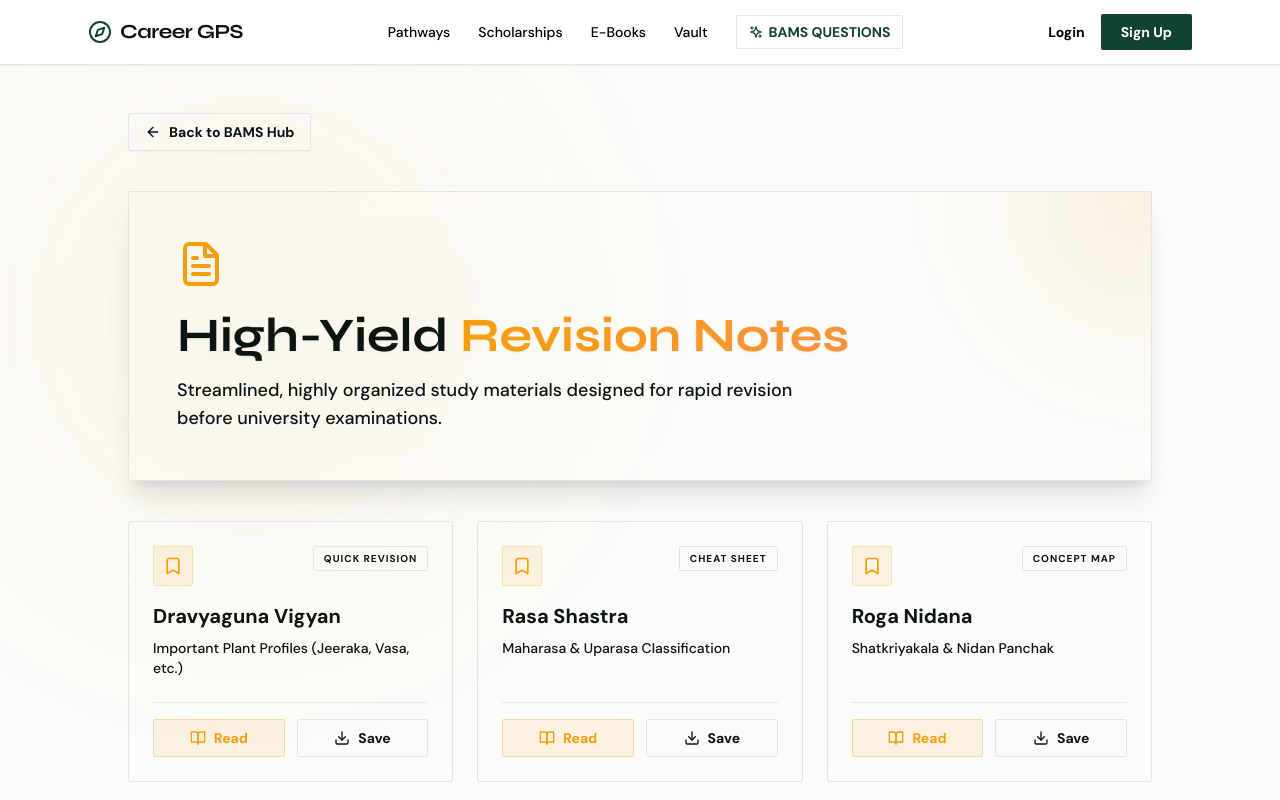
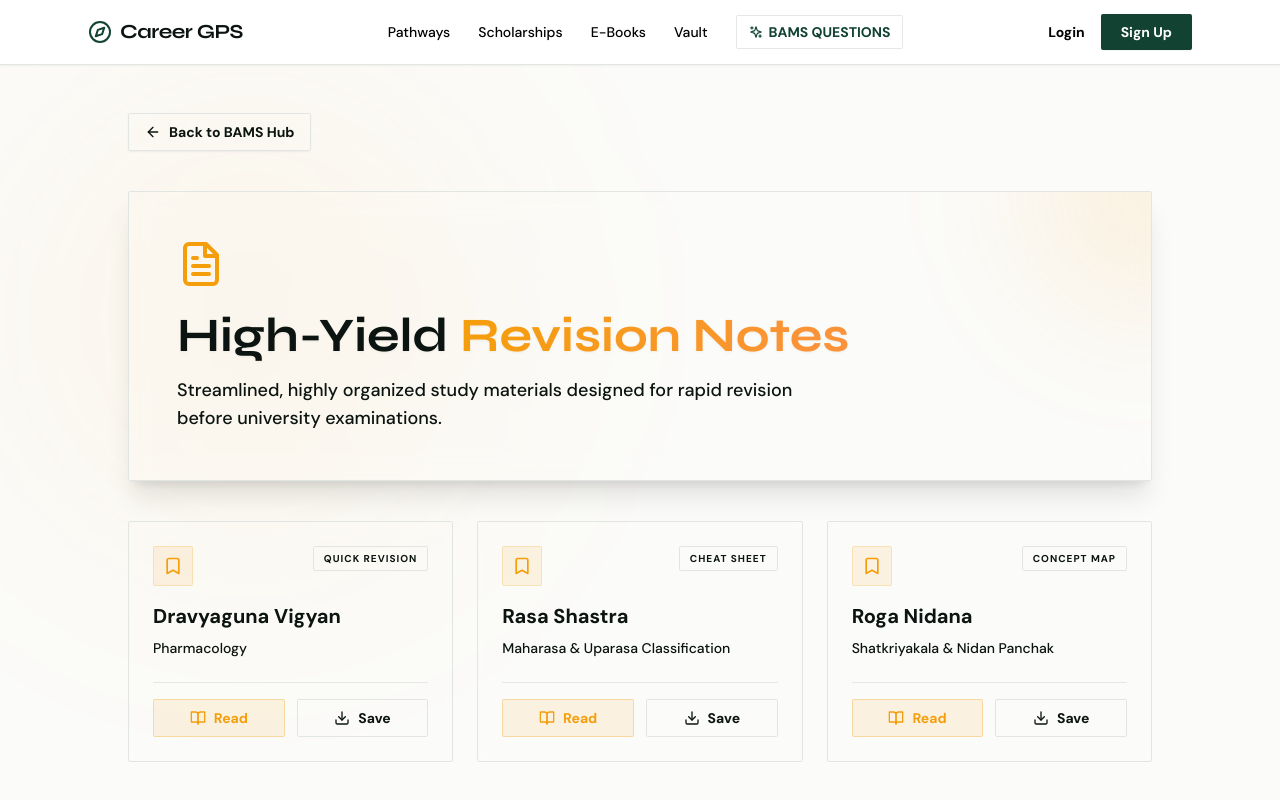
Before and after one commit to SahilDhinwa/Career-gps2.0, a Next.js app: page /bams-hub/notes in a window 1280 px wide. Shown: the top 800 px of the page. Built offline with nearby package versions, Linux system fonts and the light colour scheme; no server answers.

Commit message:
Update topic and link for HIGH_YIELD_NOTES

```diff
--- a/app/bams-hub/notes/page.tsx
+++ b/app/bams-hub/notes/page.tsx
@@ -8,9 +8,9 @@ const HIGH_YIELD_NOTES = [
   {
     id: 1,
     subject: "Dravyaguna Vigyan",
-    topic: "Important Plant Profiles (Jeeraka, Vasa, etc.)",
+    topic: "Pharmacology",
     type: "Quick Revision",
-    link: "#" // Replace with actual PDF link like "/pdfs/dg-notes.pdf"
+    link: "/notespdfs/pharmacologyquickrevision" // Replace with actual PDF link like "/pdfs/dg-notes.pdf"
   },
   {
     id: 2,
```
